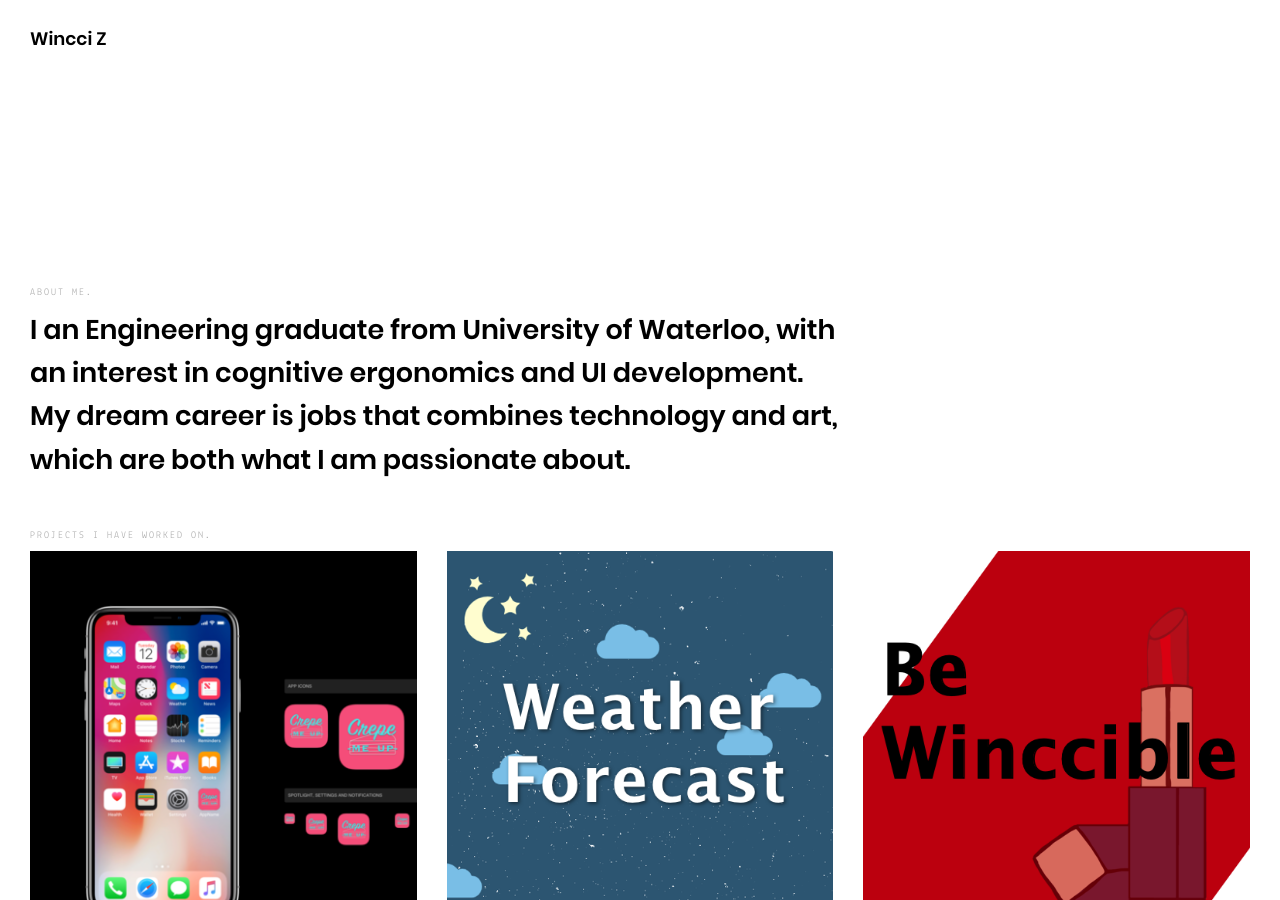
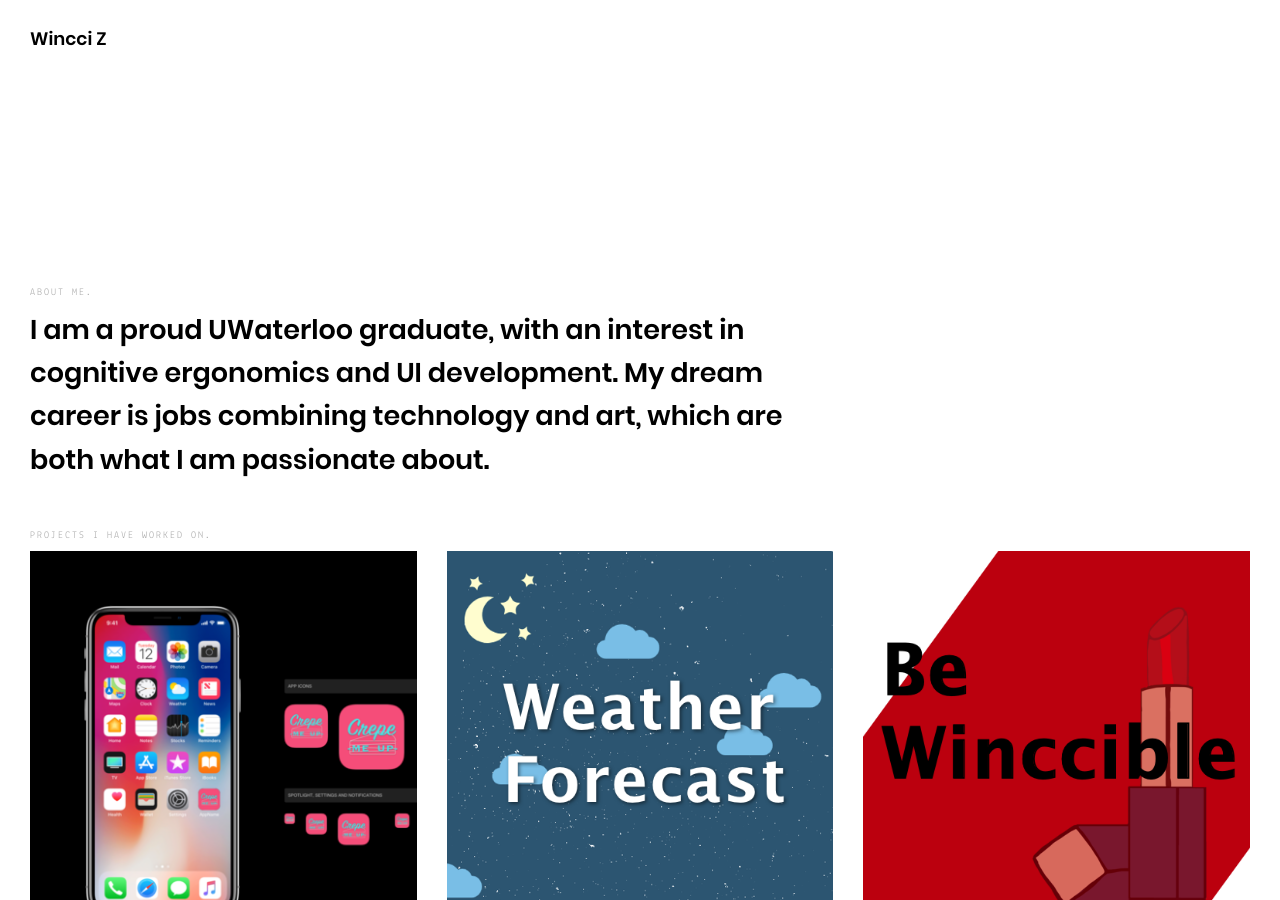
Before and after one commit to WincciChow/WincciChow.github.io, a Jekyll site: the page built from index.html, in a window 1280 px wide and 900 px high. Built offline with Jekyll 4.4.1, drawn with Linux system fonts in a browser that asks for light colours.

Commit message:
update config

```diff
--- a/_config.yml
+++ b/_config.yml
@@ -1,7 +1,7 @@
 # User config
 author: "Wincci Z"
 tagline: "Wincci the Developer"
-description: "I an Engineering graduate from University of Waterloo, with an interest in cognitive ergonomics and UI development. My dream career is jobs that combines technology and art, which are both what I am passionate about."
+description: "I am a proud UWaterloo graduate, with an interest in cognitive ergonomics and UI development. My dream career is jobs combining technology and art, which are both what I am passionate about."
 keywords: "UI Designer, Front End Developer, Software Engineer"
 email: "yingsi.zhou@uwaterloo.ca"
 linkedin: "https://www.linkedin.com/in/winccizhou"
```
